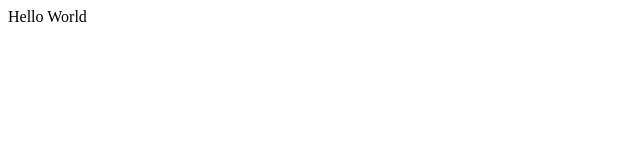
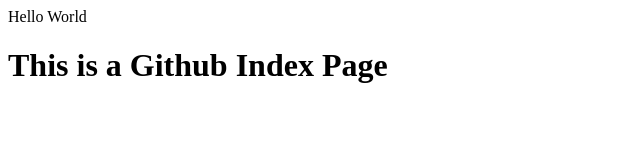
Before and after one commit to bhanupratap-297/Humanbeing-demo, a plain HTML site: page index.html in a window 1280 px wide. Shown: the whole page, without its empty margins (0-640 px from the left). Drawn offline with Linux system fonts and the light colour scheme.

Commit message:
This is a 2nd ammendment to github files

```diff
--- a/index.html
+++ b/index.html
@@ -1 +1,2 @@
 <p>Hello World</p>
+<h1>This is a Github Index Page</h1>
```
Also changed, not shown: 1 other file.
